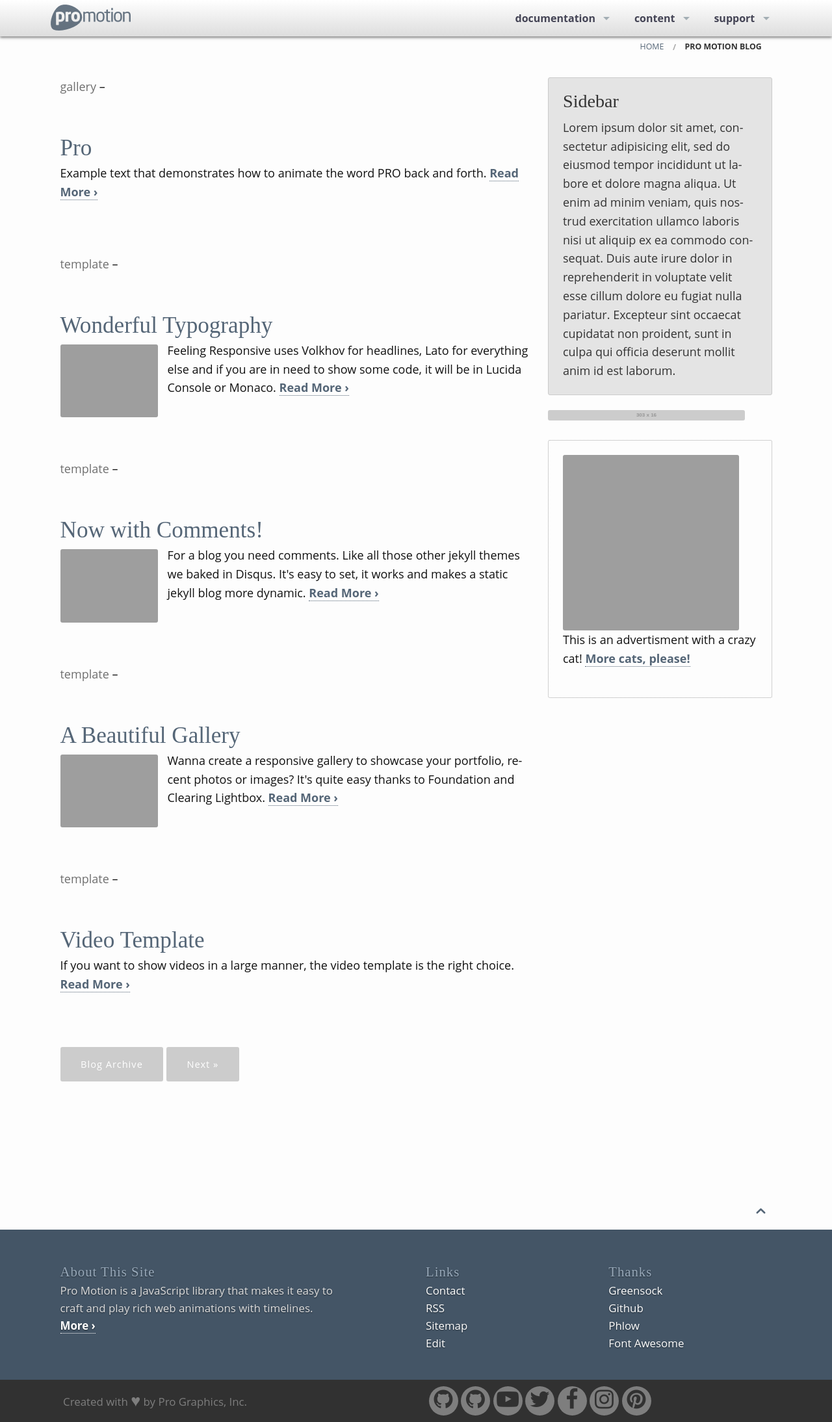
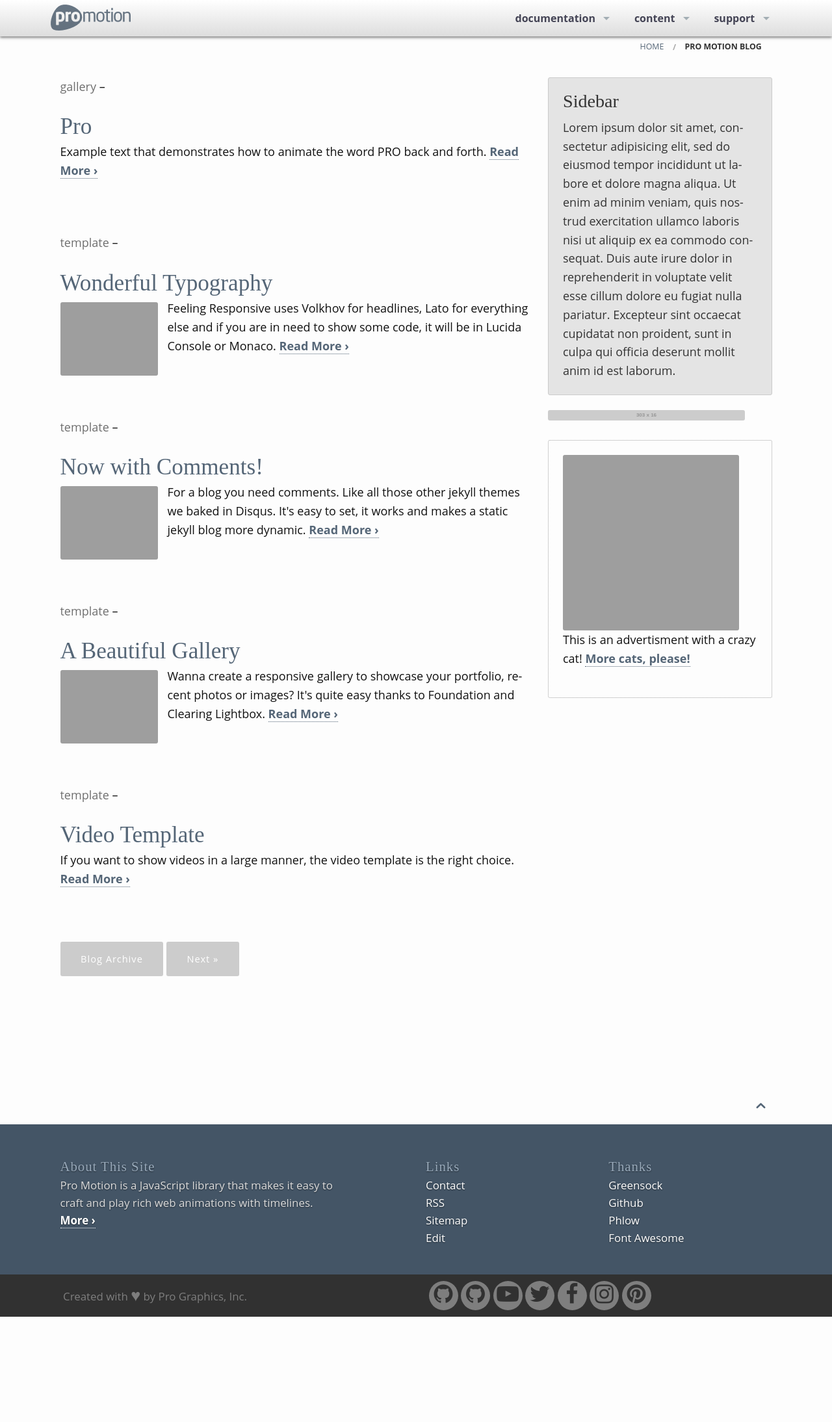
Before and after one commit to ProGraphics/prostyle.io, a Jekyll site: the page built from blog/index.html, in a window 1280 px wide. Shown: the whole page at 65% size. Built offline with Jekyll 4.4.1, drawn with Linux system fonts in a browser that asks for light colours; nearby versions of some CDN libraries; the list of posts is cut into pages by our own code; after the commit the page ends 2026 px from its top, so only the background shows below that; grey boxes are pictures that could not be loaded.

Commit message:
No more margin above h2 tags

```diff
--- a/_sass/_06_typography.scss
+++ b/_sass/_06_typography.scss
@@ -116,11 +116,11 @@ h1 {
 }
 h2 {
     font-size: $font-size-h2;
-    margin: 1.563em 0 0 0;
+    margin: 0;
 }
-    .blog-index h2 {
-        margin-top: 0;
-    }
+.blog-index h2 {
+		margin-top: 0;
+}
 h3 {
     font-size: $font-size-h3;
     margin: 1.152em 0 0 0;
```
